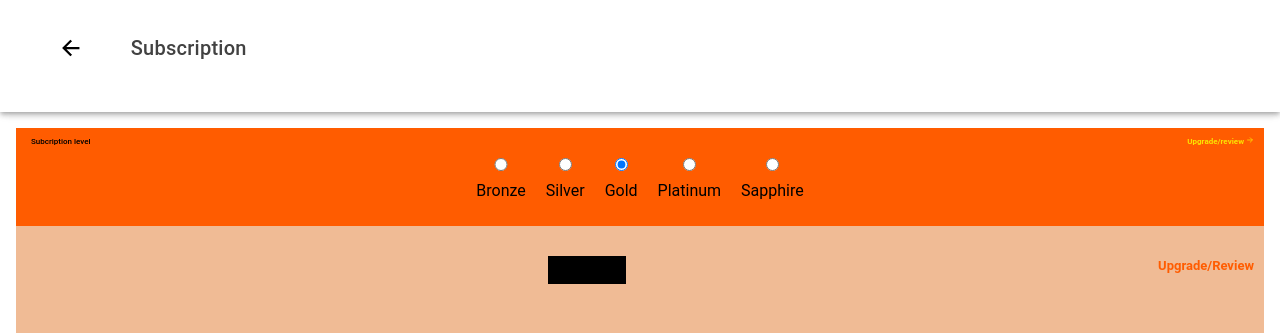
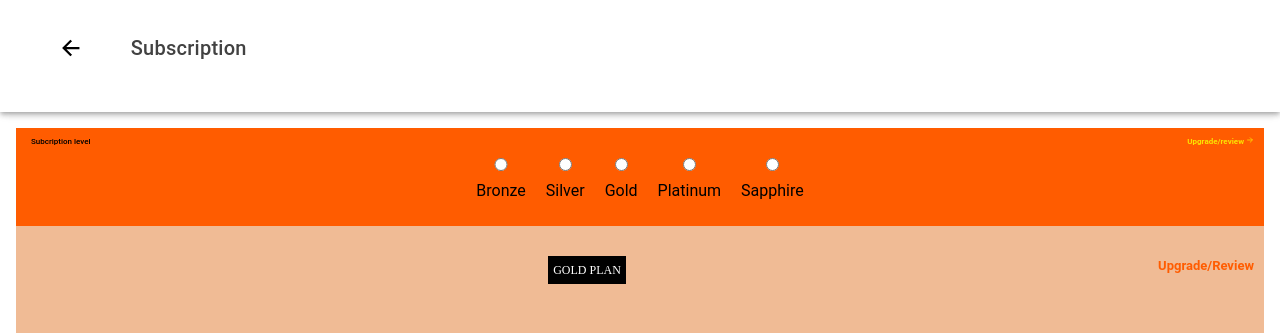
Before and after one commit to Bluecore-Digital-Solutions/PipelineApp, a React (Create React App) app: page /subcription in a window 1280 px wide. Shown: the top 333 px of the page. Built offline with nearby package versions, Linux system fonts and the light colour scheme.

Commit message:
subcription ui

```diff
--- a/src/pages/Subcription/Subcription.css
+++ b/src/pages/Subcription/Subcription.css
@@ -20,6 +20,7 @@
 .plan-item {
   margin: auto;
   background: black;
+  color: white;
   padding: 5px;
   font-size: 12px;
   line-height: 18px;
--- a/src/pages/Subcription/Subcription.tsx
+++ b/src/pages/Subcription/Subcription.tsx
@@ -14,95 +14,77 @@ import {
   IonRow,
   IonTitle,
   IonToolbar,
-} from '@ionic/react';
-import { arrowBack, arrowForward } from 'ionicons/icons';
-import React from 'react';
-import './Subcription.css';
+} from "@ionic/react";
+import { arrowBack, arrowForward } from "ionicons/icons";
+import React from "react";
+import "./Subcription.css";
 // import '../theme/variables.css';
 
 const Subscription: React.FC = () => {
   return (
     <IonPage>
       <IonHeader>
-        <IonToolbar className='ion-padding'>
-          <IonButton className='button-1' slot='start'>
-            <IonBackButton className='back' defaultHref='/home'></IonBackButton>
+        <IonToolbar className="ion-padding">
+          <IonButton className="button-1" slot="start">
+            <IonBackButton className="back" defaultHref="/home"></IonBackButton>
             {/* <IonIcon className='back' defaultHref='/home' icon={arrowBack} /> */}
           </IonButton>
           <IonTitle>Subscription</IonTitle>
         </IonToolbar>
       </IonHeader>
-      <IonContent className='ion-padding'>
-        <IonList className='custom-list'>
-          <div className='sub-menu'>
-            <div className='writeup'>Subcription level</div>
-            <div className='button-2' role='button'>
+      <IonContent className="ion-padding">
+        <IonList className="custom-list">
+          <div className="sub-menu">
+            <div className="writeup">Subcription level</div>
+            <div className="button-2" role="button">
               Upgrade/review <IonIcon icon={arrowForward} />
             </div>
           </div>
-
-          {/* <IonRadioGroup className='custom-rg'>
-            <IonItem className='custom-item'>
-              <IonRadio slot='start' value='bronze' className='custom-radio' />
-              <IonLabel className='custom-label'>Bronze</IonLabel>
-            </IonItem>
-            <IonItem className='custom-item'>
-              <IonRadio slot='start' value='silver' className='custom-radio' />
-              <IonLabel className='custom-label'>Silver</IonLabel>
-            </IonItem>
-            <IonItem className='custom-item'>
-              <IonRadio slot='start' value='gold' className='custom-radio' />
-              <IonLabel className='custom-label'>Gold</IonLabel>
-            </IonItem>
-            <IonItem className='custom-item'>
-              <IonRadio
-                slot='start'
-                value='platinum'
-                className='custom-radio'
+          <div className="click-option">
+            <div className="click-item">
+              <input type="radio" name="bronze" id="bronze" value="bronze" />
+              <label className="label-item" id="bronze">
+                Bronze
+              </label>
+            </div>
+            <div className="click-item">
+              <input type="radio" name="bronze" id="silver" value="silver" />
+              <label className="label-item">Silver</label>
+            </div>
+            <div className="click-item">
+              <input type="radio" name="bronze" id="gold" value="gold" />
+              <label className="label-item" id="gold">
+                Gold
+              </label>
+            </div>
+            <div className="click-item">
+              <input
+                type="radio"
+                name="bronze"
+                id="platinum"
+                value="platinum"
               />
-              <IonLabel className='custom-label'>Platinum</IonLabel>
-            </IonItem>
-            <IonItem className='custom-item'>
-              <IonRadio slot='start' value='sappire' className='custom-radio' />
-              <IonLabel className='custom-label'>Sapphire</IonLabel>
-            </IonItem>
-          </IonRadioGroup> */}
-          <div className='click-option'>
-            <div className='click-item'>
-              <input type='radio' id='bronze' value='bronze' />
-              <label className='label-item'>Bronze</label>
+              <label className="label-item">Platinum</label>
             </div>
-            <div className='click-item'>
-              <input type='radio' value='silver' />
-              <label className='label-item'>Silver</label>
-            </div>
-            <div className='click-item'>
-              <input type='radio' value='gold' checked />
-              <label className='label-item'>Gold</label>
-            </div>
-            <div className='click-item'>
-              <input type='radio' value='platinum' />
-              <label className='label-item'>Platinum</label>
-            </div>
-            <div className='click-item'>
-              <input type='radio' value='sappire' />
-              <label className='label-item'>Sapphire</label>
+            <div className="click-item">
+              <input type="radio" name="bronze" id="sappire" value="sappire" />
+              <label className="label-item">Sapphire</label>
             </div>
           </div>
         </IonList>
-        <div className='plan'>
-          <div className='plan-menu'>
-            <div className='plan-item'>Gold PLAN</div>
+        <div className="plan">
+          <div className="plan-menu">
+            <div className="plan-item">Gold PLAN</div>
             <div>
-              <div className='upgrade-btn'>Upgrade/review</div>
+              <div className="upgrade-btn">Upgrade/review</div>
             </div>
           </div>
-          <IonList className='plan ion-padding'>
+          <IonList className="plan ion-padding">
             <p>Dec 2023</p>
             <p>Silver plan upgrade</p>
-            <div className='approved'>
-              <p slot='start'>N10,000</p>
-              <p className='approved-p'>Approved</p>
+            <div className="approved">
+              <p slot="start">N10,000</p>
+              <p className="approved-p">Approved</p>
             </div>
           </IonList>
         </div>
```
